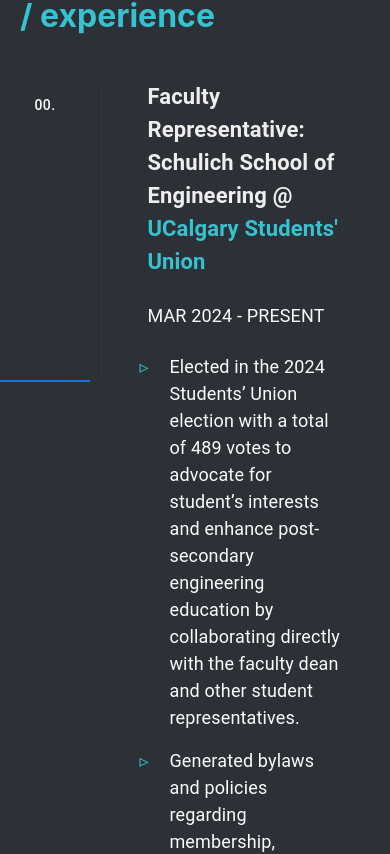
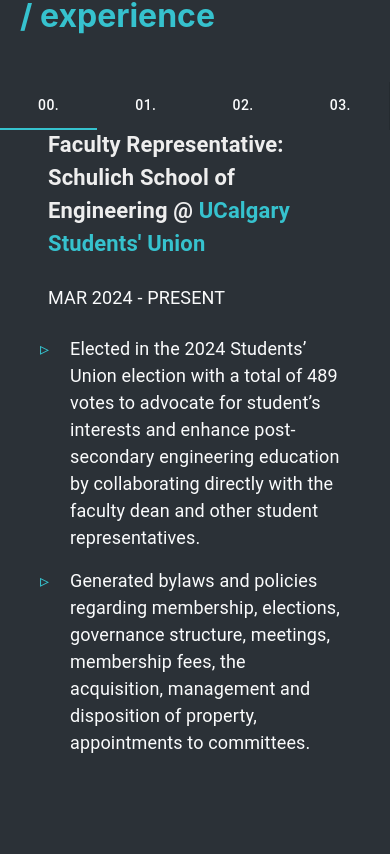
Before and after one commit to debodam/Debo_Portfolio, a React (Create React App) app: page / in a window 390 px wide. Shown: the part 3299-4153 px from the top of the page. Built offline with nearby package versions, Linux system fonts and the light colour scheme.

Commit message:
Fixes to Iphone Response

```diff
--- a/src/Components/joblist/index.js
+++ b/src/Components/joblist/index.js
@@ -4,16 +4,7 @@
 import Tabs from "@mui/material/Tabs";
 import Typography from "@mui/material/Typography";
 import PropTypes from "prop-types";
-import React from "react";
-
-const isHorizontal = window.innerWidth < 600;
-
-// Styled components
-const Root = styled("div")({
-  flexGrow: 1,
-  display: "flex",
-  height: 300,
-});
+import React, { useEffect, useState } from "react";
 
 const TabPanelStyled = styled("div")({
   padding: 24,
@@ -21,14 +12,12 @@
 
 const TabsStyled = styled(Tabs)(({ theme }) => ({
   borderRight: `1px solid ${theme.palette.divider}`,
-  // Hide scroll buttons
   "& .MuiTabs-scrollable": {
     overflowX: "auto",
   },
   "& .MuiTabs-scrollButtons": {
     display: "none",
   },
-  // Customize scroll color
   "&::-webkit-scrollbar": {
     width: "8px",
     color: "#36c2ce",
@@ -75,7 +64,17 @@
 }
 
 const JobList = () => {
-  const [value, setValue] = React.useState(0);
+  const [value, setValue] = useState(0);
+  const [isHorizontal, setIsHorizontal] = useState(window.innerWidth < 600);
+
+  useEffect(() => {
+    const handleResize = () => {
+      setIsHorizontal(window.innerWidth < 600);
+    };
+    window.addEventListener("resize", handleResize);
+    // Cleanup on unmount
+    return () => window.removeEventListener("resize", handleResize);
+  }, []);
 
   const experienceItems = {
     "UCalgary Students' Union": {
@@ -115,9 +114,14 @@
   };
 
   return (
-    <Root>
+    <div
+      style={{
+        display: "flex",
+        height: 300,
+        flexDirection: isHorizontal ? "column" : "row",
+      }}>
       <TabsStyled
-        orientation={!isHorizontal ? "vertical" : "horizontal"}
+        orientation={isHorizontal ? "horizontal" : "vertical"}
         variant={isHorizontal ? "fullWidth" : "scrollable"}
         value={value}
         onChange={handleChange}>
@@ -145,7 +149,7 @@
           </ul>
         </TabPanel>
       ))}
-    </Root>
+    </div>
   );
 };
 
--- a/src/Pages/homepage/index.jsx
+++ b/src/Pages/homepage/index.jsx
@@ -55,7 +55,7 @@
       link: "https://github.com/debodam/Disaster-Relief-System",
     },
     "Museum Management System": {
-      desc: "A management system for a museum that keeps track of artists and their art.",
+      desc: "A management system for a musuem that keeps track of artists and their art.",
       techStack: "Python, SQL",
       link: "https://github.com/debodam/Museum-Management-System",
     },
@@ -64,6 +64,54 @@
       techStack: "C",
       link: "https://github.com/debodam/Automated-Indoor-Garden-Arduino-Code",
     },
+  };
+
+  const isHorizontal = window.innerWidth < 600;
+
+  function TabPanel(props) {
+    const { children, value, index, ...other } = props;
+
+    if (isHorizontal) {
+      return (
+        <div
+          role="tabpanel"
+          hidden={value !== index}
+          id={`full-width-tabpanel-${index}`}
+          aria-labelledby={`full-width-tab-${index}`}
+          {...other}>
+          {value === index && <div style={{ padding: 24 }}>{children}</div>}
+        </div>
+      );
+    } else {
+      return (
+        <div
+          role="tabpanel"
+          hidden={value !== index}
+          id={`vertical-tabpanel`}
+          {...other}>
+          {value === index && <div style={{ padding: 24 }}>{children}</div>}
+        </div>
+      );
+    }
+  }
+
+  function a11yProps(index) {
+    if (isHorizontal) {
+      return {
+        id: `full-width-tab-${index}`,
+        "aria-controls": `full-width-tabpanel-${index}`,
+      };
+    } else {
+      return {
+        id: `vertical-tab-${index}`,
+      };
+    }
+  }
+
+  const [value, setValue] = React.useState(0);
+
+  const handleChange = (event, newValue) => {
+    setValue(newValue);
   };
 
   return (
--- a/src/Pages/homepage/style.css
+++ b/src/Pages/homepage/style.css
@@ -733,6 +733,14 @@
     padding-right: unset;
   }
 
+  .MuiButtonBase-root {
+    padding-bottom: 1rem;
+  }
+
+  .css-1aquho2-MuiTabs-indicator {
+    background-color: #36c2ce !important;
+  }
+
   .jss1 {
     height: unset !important;
     flex-direction: column !important;
@@ -750,6 +758,30 @@
 
   .joblist-job-company {
     font-size: 22px;
+  }
+
+  .MuiTabs-root {
+    display: flex;
+    flex-direction: column;
+    width: 100%;
+  }
+
+  .MuiTabs-flexContainer {
+    flex-direction: row;
+    flex-wrap: wrap;
+    justify-content: space-between;
+    padding-bottom: 10px;
+  }
+
+  .MuiTab-root {
+    flex: 1 1 auto;
+    min-width: 100px;
+    max-width: 100px;
+    text-align: center;
+  }
+
+  .css-10d9dml-MuiTabs-indicator {
+    background-color: #36c2ce !important; /* Change the color */
   }
 }
 
@@ -848,7 +880,7 @@
 /* For screens with max-width 400px */
 @media only screen and (max-width: 450px) {
   #contact .section-header {
-    padding-top: 40rem; /* Adjust padding for header */
+    padding-top: 30rem; /* Adjust padding for header */
     text-align: left; /* Align header text to the left */
     width: 100%; /* Ensure it takes full width */
   }
```
